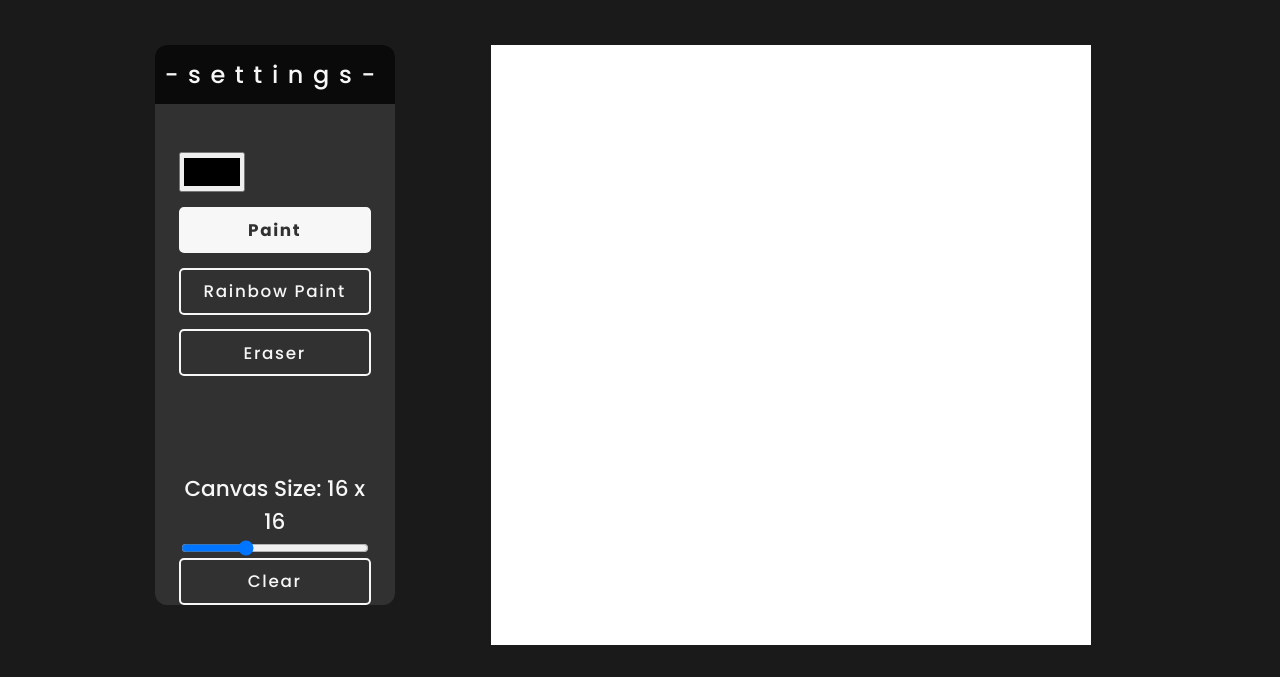
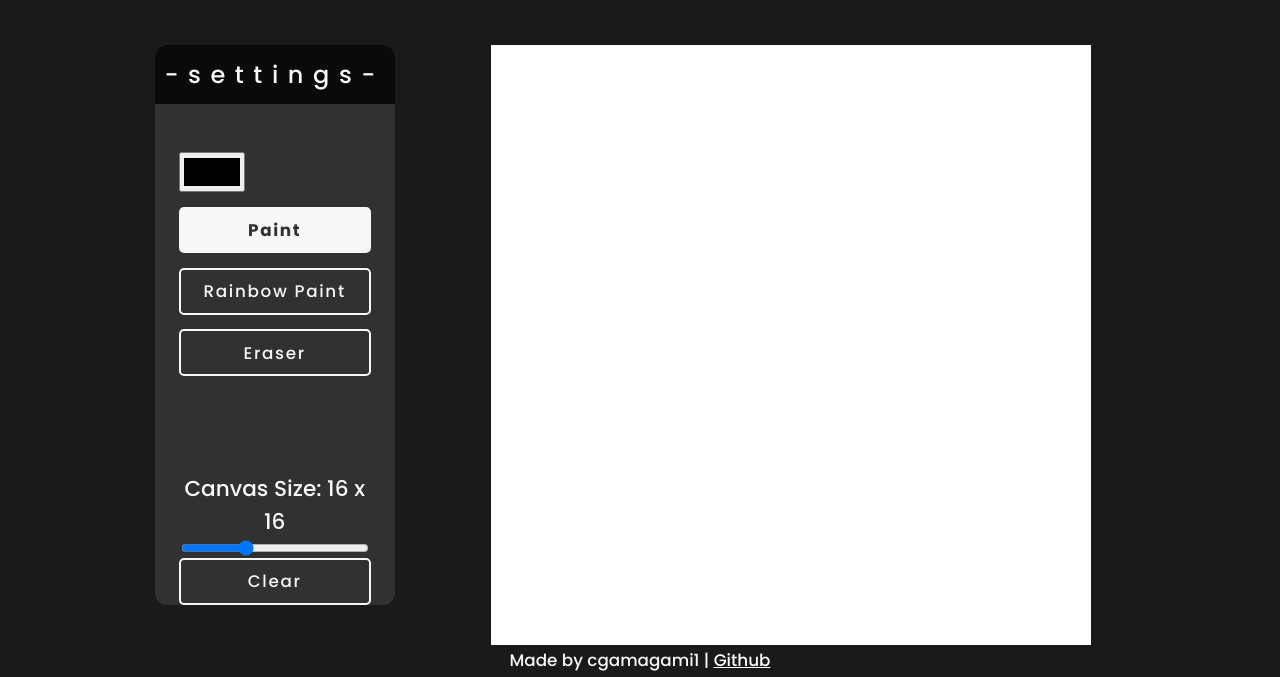
Before and after one commit to cgamagami1/etch-a-sketch, a plain HTML site: page index.html in a window 1280 px wide. Shown: the part 123-800 px from the top of the page. Drawn offline with Linux system fonts and the light colour scheme.

Commit message:
Add footer

```diff
--- a/index.html
+++ b/index.html
@@ -32,5 +32,6 @@
             <div class="canvas" id="canvas"></div>
         </div>
     </div>
+    <footer>Made by cgamagami1 | <a href="https://github.com/cgamagami1" target="_blank">Github</a></footer>
 </body>
 </html>
--- a/style.css
+++ b/style.css
@@ -113,3 +113,14 @@ button:hover, .selected {
     font-weight: bold;
     color: #313131;
 }
+
+footer {
+    text-align: center;
+    font-size: .7em;
+    color: #f7f7f7;
+    margin-top: 2.5em;
+}
+
+footer a {
+    color: white;
+}
```
